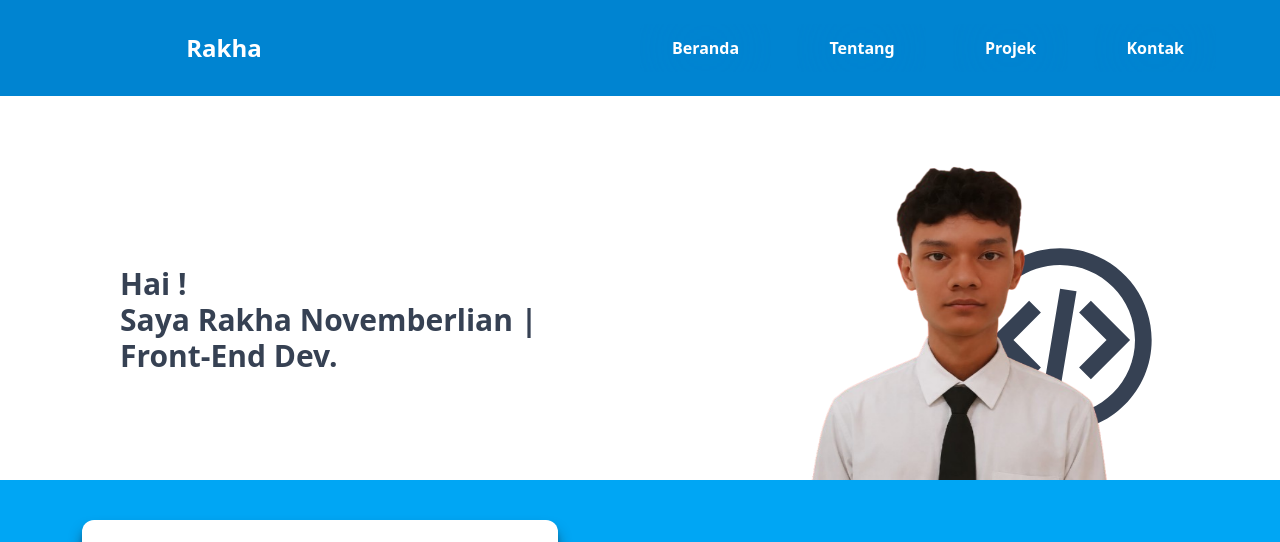
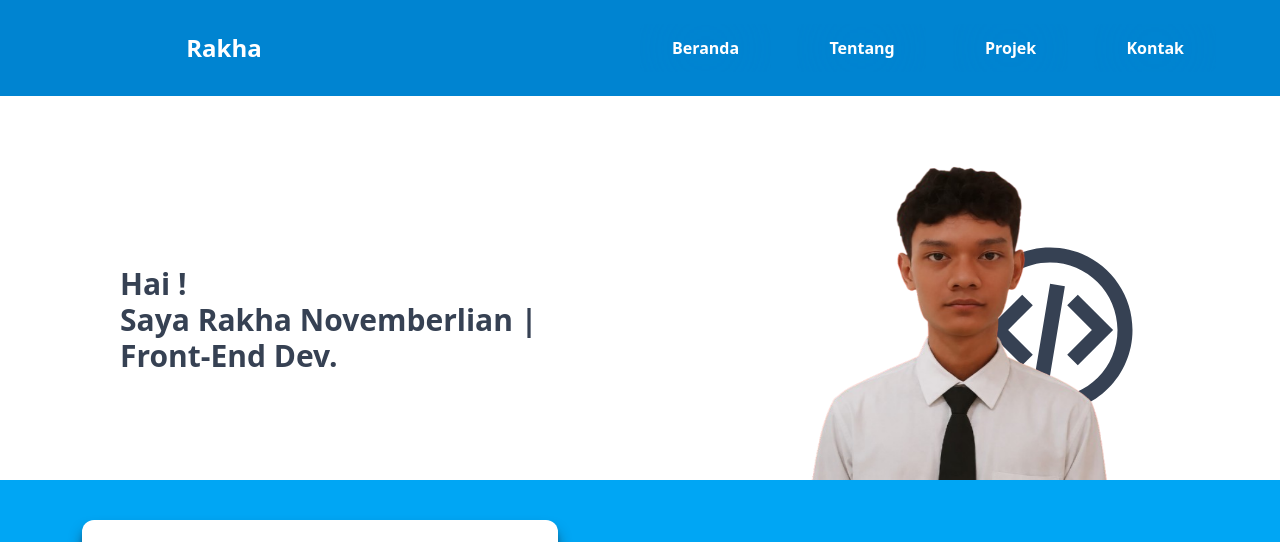
Before and after one commit to Kang-Ra/Portofolio_Rakha_Tailwind, a website: page index.html in a window 1280 px wide. Shown: the top 542 px of the page. Drawn offline with Linux system fonts and the light colour scheme.

Commit message:
Update index.html

```diff
--- a/index.html
+++ b/index.html
@@ -43,7 +43,7 @@
     </div>
 
     <div class="content-center  lg:w-1/2 relative">
-        <svg class="absolute top-30 left-1/2 z-0 fill-gray-700 cursor-pointer hover:fill-blue-500 ease-in-out hover:animate-spin duration-1000 hover:translate-x-2" fill="" width="200px" height="200px" viewBox="0 0 24 24" xmlns="http://www.w3.org/2000/svg">
+        <svg class="absolute top-30 left-1/2 z-0 fill-gray-700 cursor-pointer hover:fill-blue-500 ease-in-out hover:animate-spin duration-1000 hover:translate-x-2" fill="" width="180px" height="180px" viewBox="0 0 24 24" xmlns="http://www.w3.org/2000/svg">
   <path fill-rule="evenodd" d="M12,23 C5.92486775,23 1,18.0751322 1,12 C1,5.92486775 5.92486775,1 12,1 C18.0751322,1 23,5.92486775 23,12 C23,18.0751322 18.0751322,23 12,23 Z M12,21 C16.9705627,21 21,16.9705627 21,12 C21,7.02943725 16.9705627,3 12,3 C7.02943725,3 3,7.02943725 3,12 C3,16.9705627 7.02943725,21 12,21 Z M9.70710678,15.2928932 L8.29289322,16.7071068 L3.58578644,12 L8.29289322,7.29289322 L9.70710678,8.70710678 L6.41421356,12 L9.70710678,15.2928932 Z M14.2928932,8.70710678 L15.7071068,7.29289322 L20.4142136,12 L15.7071068,16.7071068 L14.2928932,15.2928932 L17.5857864,12 L14.2928932,8.70710678 Z M11.9863939,18.164399 L10.0136061,17.835601 L12.0136061,5.83560101 L13.9863939,6.16439899 L11.9863939,18.164399 Z"/>
 </svg>
     <img class="relative  mx-auto h-80 w-80 mt-10 lg:pl-0 z-[1]" src="img/Rakha_N-removebg-preview.png" alt="poto-rakha">
```
